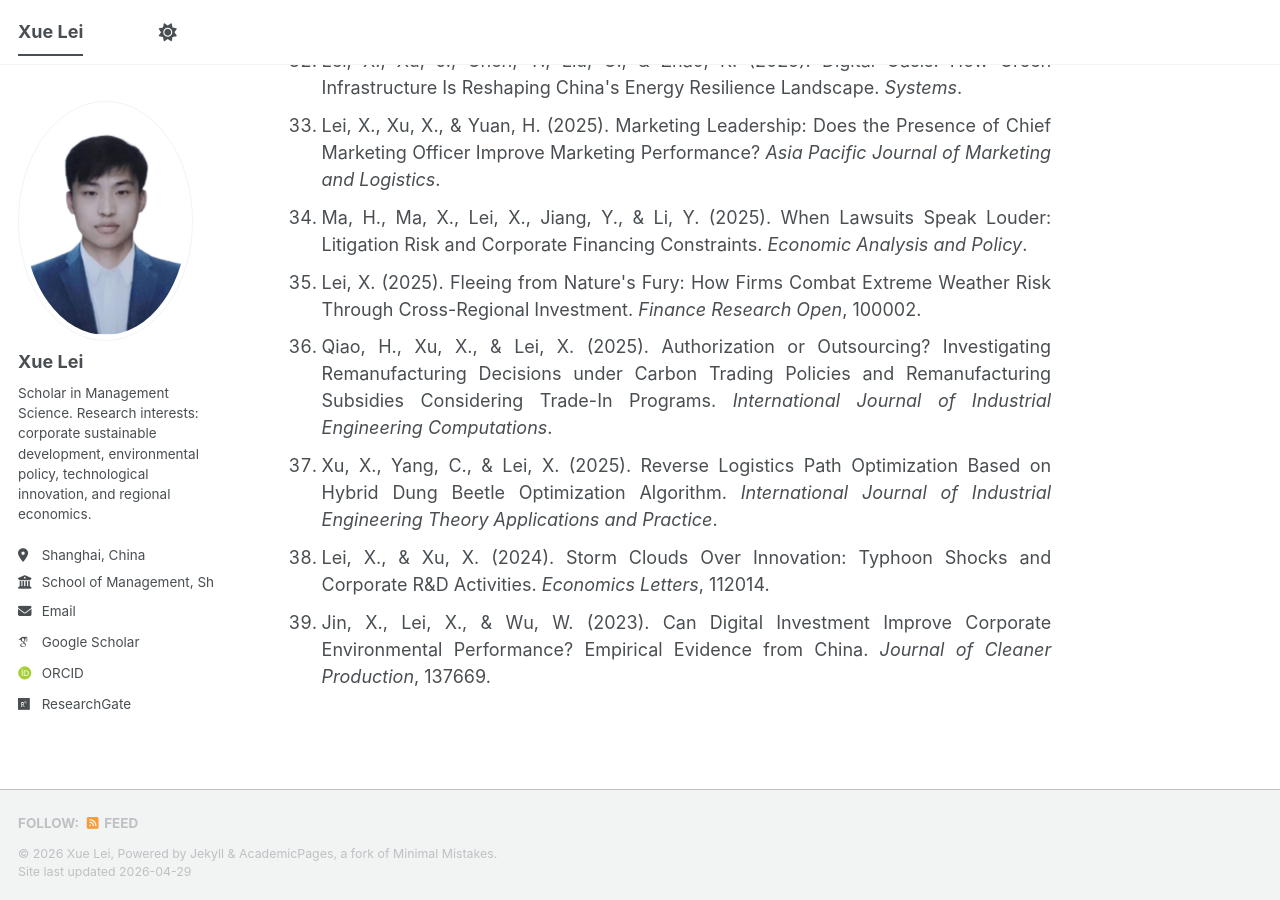
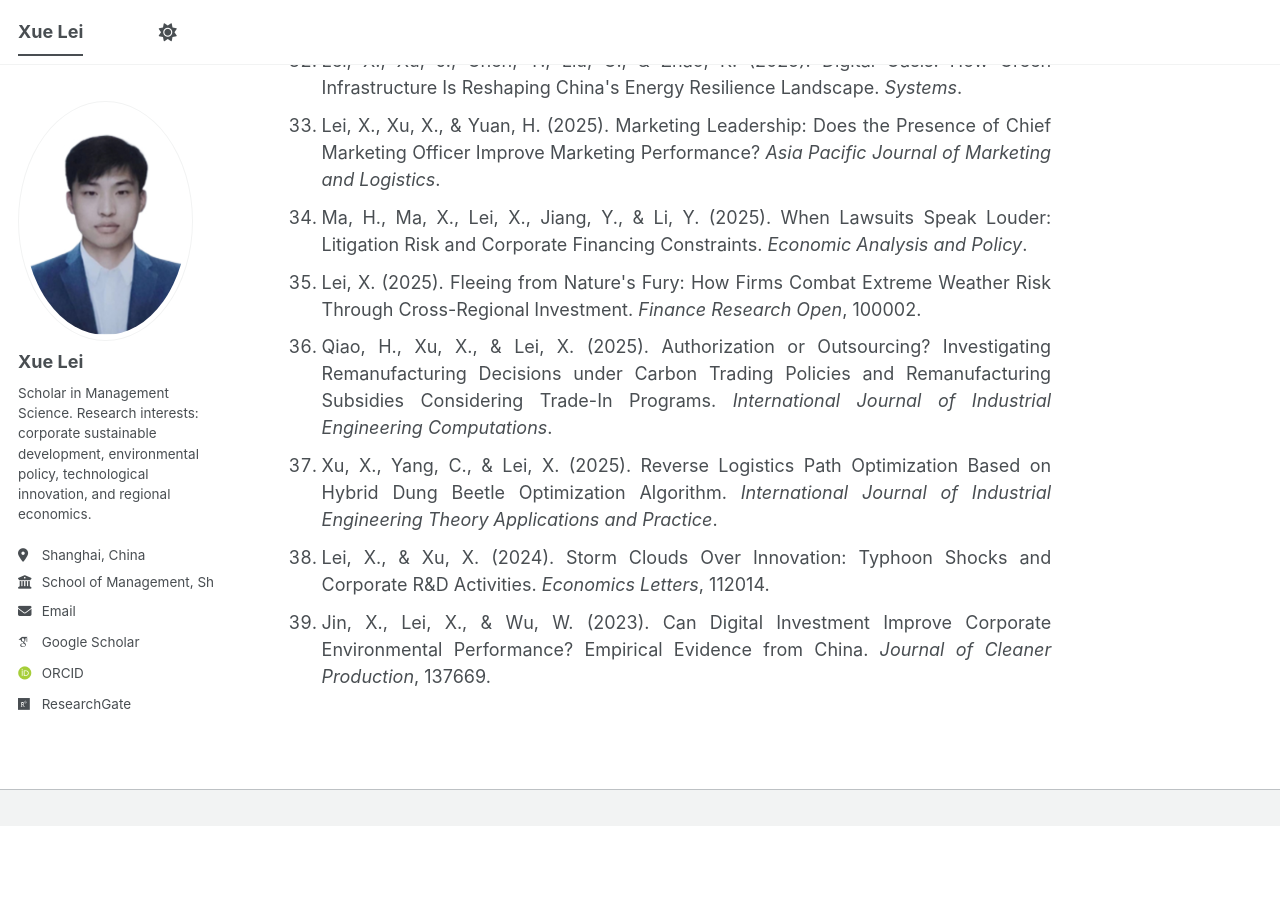
Before and after one commit to leixue-work/leixue-work.github.io, a Jekyll site: the page built from _pages/about.md, in a window 1280 px wide and 900 px high, scrolled down 3410 px. Built offline with Jekyll 4.4.1, drawn with Linux system fonts in a browser that asks for light colours; some web fonts are replaced; a script bundle is joined from its source files by our own code; library files that are not in the unit come from our copies; after the commit the page ends 4236 px from its top, so only the background shows below that.

Commit message:
Update footer.html

```diff
--- a/_includes/footer.html
+++ b/_includes/footer.html
@@ -1,25 +1 @@
 {% include base_path %}
-
-{% if site.author.github or site.author.bitbucket or site.atom_feed.hide != true %}
-<div class="page__footer-follow">
-  <ul class="social-icons">
-    {% if site.data.ui-text[site.locale].follow_label %}
-      <li><strong>{{ site.data.ui-text[site.locale].follow_label }}</strong></li>
-    {% endif %}
-    {% if site.author.github %}
-      <li><a href="https://github.com/{{ site.author.github }}"><i class="fab fa-github" aria-hidden="true"></i> GitHub</a></li>
-    {% endif %}
-    {% if site.author.bitbucket %}
-      <li><a href="https://bitbucket.org/{{ site.author.bitbucket }}"><i class="fab fa-bitbucket" aria-hidden="true"></i> Bitbucket</a></li>
-    {% endif %}
-    {% if site.atom_feed.hide != true %}
-    <li><a href="{% if site.atom_feed.path %}{{ site.atom_feed.path }}{% else %}{{ base_path }}/feed.xml{% endif %}"><i class="fa fa-fw fa-rss-square" aria-hidden="true"></i> {{ site.data.ui-text[site.locale].feed_label | default: "Feed" }}</a></li>
-    {% endif %}
-  </ul>
-</div>
-{% endif %}
-
-<div class="page__footer-copyright">
-  &copy; {{ site.time | date: '%Y' }} {{ site.name | default: site.title }}, {{ site.data.ui-text[site.locale].powered_by | default: "Powered by" }} <a href="https://jekyllrb.com" rel="nofollow">Jekyll</a> &amp; <a href="https://github.com/academicpages/academicpages.github.io">AcademicPages</a>, a fork of <a href="https://mademistakes.com/work/minimal-mistakes-jekyll-theme/" rel="nofollow">Minimal Mistakes</a>.<br />
-  Site last updated {{ "now" | date: '%Y-%m-%d' }}
-</div>
```
